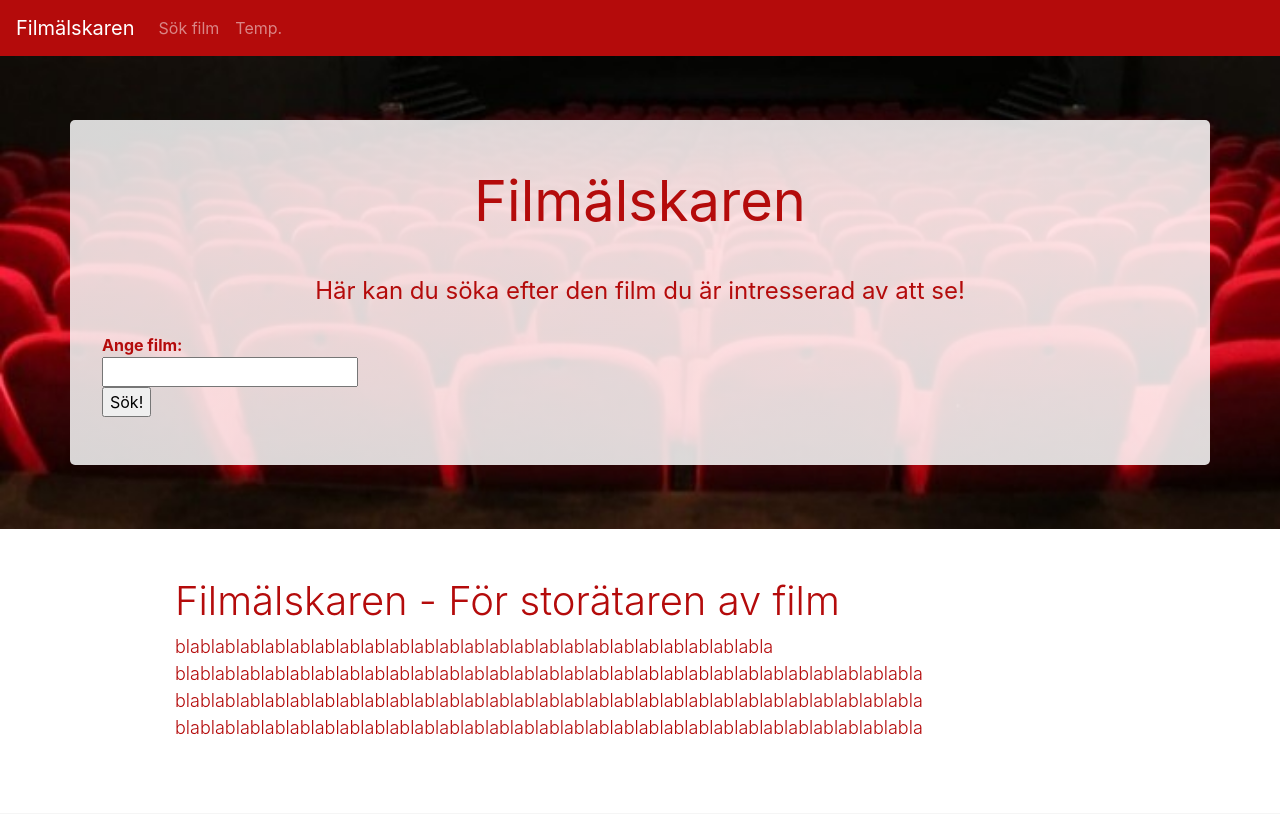
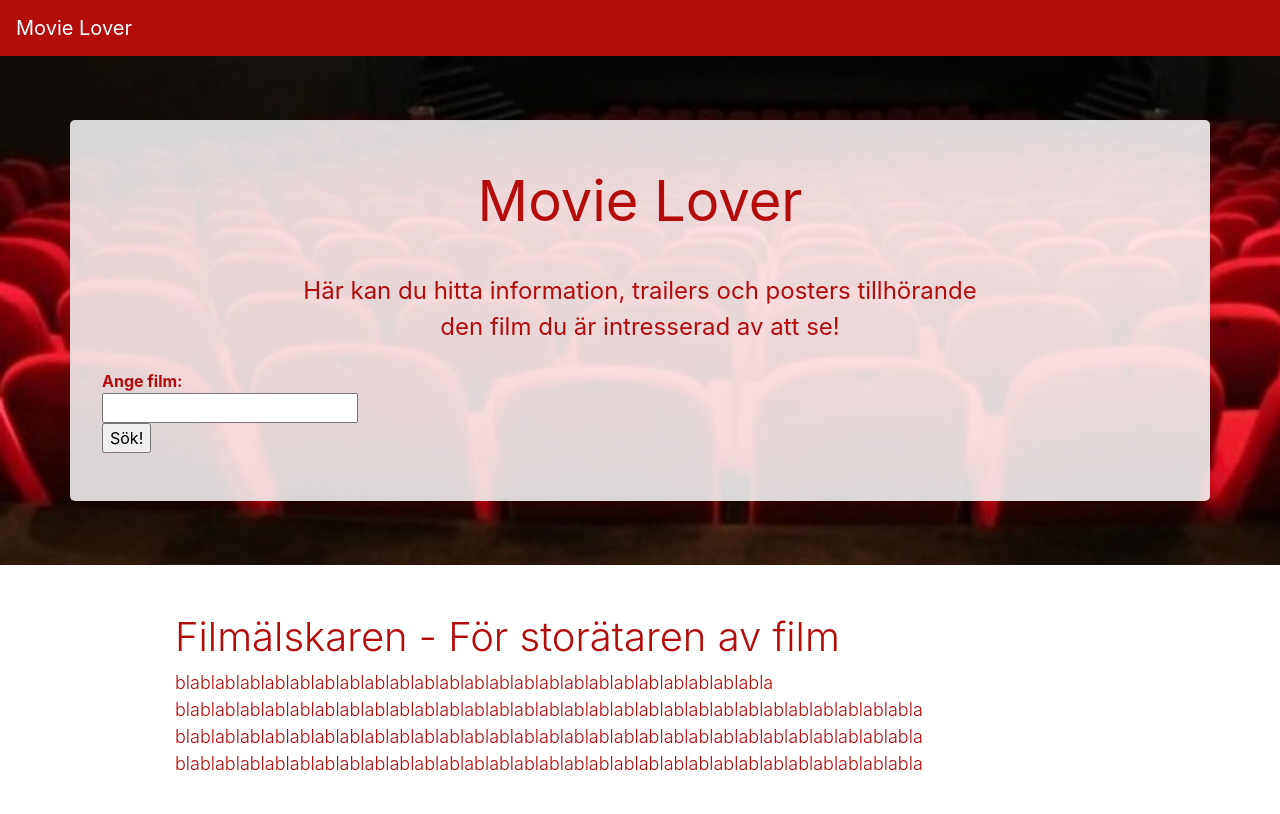
Before and after one commit to maxRudander/movie-lover, a Flask app: page / in a window 1280 px wide. Shown: the top 814 px of the page. Run offline with Flask 2, Linux system fonts and the light colour scheme; some libraries are stand-ins or nearby versions.

Commit message:
"Fixat" hemsidan.

```diff
--- a/Topcats/templates/includes/_footer.html
+++ b/Topcats/templates/includes/_footer.html
@@ -1,18 +1,7 @@
 <footer class="container-fluid">
-	<div class="container container-smaller">
-			<div class="row">
-				<div class="col-xs-12 col-sm-4 col-md-3">
-					<ul class="foot-col">
-						<li><a href="/#/">Sök film</a></li>
-						<li><a href="/#/">Mest sedda</a></li>
-					</ul>
-				</div>
-			</div>
-	</div>
-
 	<div class="row copy-row">
 		<div class="col">
-			<p class="text-center">&copy; Filmälskaren 2018</p>
+			<p class="text-center">&copy; Movie Lover 2018</p>
 		</div>
 	</div>
 </footer>
--- a/Topcats/templates/includes/_navbar.html
+++ b/Topcats/templates/includes/_navbar.html
@@ -1,15 +1,12 @@
 <nav class="navbar fixed-top navbar-expand-md navbar-dark">
-    <a class="navbar-brand" href="/">Filmälskaren</a>
+    <a class="navbar-brand" href="/">Movie Lover</a>
     <div class="ml-auto order-0">
         <button class="navbar-toggler" type="button" data-toggle="collapse" data-target=".dual-collapse2">
             <span class="navbar-toggler-icon"></span>
         </button>
     </div>
-
     <div class="navbar-collapse collapse order-1 order-md-0 dual-collapse2">
         <ul class="navbar-nav mr-auto">
-                <li class="nav-item"><a class="nav-link" href="/#/">Sök film</a></li>
-                <li class="nav-item"><a class="nav-link" href="/movie/">Temp.</a></li>
         </ul>
     </div>
 </nav>
--- a/Topcats/templates/index.html
+++ b/Topcats/templates/index.html
@@ -4,9 +4,9 @@
 
 	<div class="jumbotron jumbotron-fluid home">
 		<div class="container home">
-			<h1 class="display-4 home"><strong>Filmälskaren</strong></h1>
+			<h1 class="display-4 home"><strong>Movie Lover</strong></h1>
 			<p>
-				Här kan du söka efter den film du är intresserad av att se!
+				Här kan du hitta information, trailers och posters tillhörande den film du är intresserad av att se!
 			</p>
 			<div class="search_field">
 				<form action="/action_page.php">
@@ -41,14 +41,14 @@
 						<p class="light">Fyll i den titel på den film du söker.</p>
 					</div>
 					<div class="col-xs-0 col-sm-3 right-col-img">
-						<img src="/static/images/lookingglass.png" alt="Bild på en to do-lista" class="image-home">
+						<img src="/static/image/lookingglass.png" alt="Förstoringsglas" class="image-home">
 					</div>
 				</div>
 
 				<h3 class="home display-5">Steg 2 - Filminfo, filmtrailer, filmposter</h3>
 				<div class="row home">
 					<div class="col-xs-0 col-sm-3 left-col-img">
-						<img src="/static/images/info.png" alt="Bild på en kalender" class="image-home">
+						<img src="/static/image/info.png" alt="Information-symbol" class="image-home">
 					</div>
 					<div class="col-xs-12 col-sm-9 right-col-p">
 						<p class="light">När vald film skrivits in skickas tillhörande information, filmtrailer och
@@ -60,11 +60,11 @@
 				<h3 class="home display-5">Steg 3 - Fatta beslut!</h3>
 				<div class="row home">
 					<div class="col-xs-12 col-sm-9 left-col-p">
-						<p class="light">Amen ska vi ta denna, eller?</p>
-						<p class="light">Mycket glädje!</p>
+						<p class="light">Ska vi välja den här eller söka vidare?</p>
+						<p class="light"><strong>Mycket glädje!</strong></p>
 					</div>
 					<div class="col-xs-0 col-sm-3 right-col-img">
-						<img src="/static/images/decision.png" alt="Bild på tvättredskap" class="image-home">
+						<img src="/static/image/decision.png" alt="Vägkval" class="image-home">
 					</div>
 				</div>
 
```
